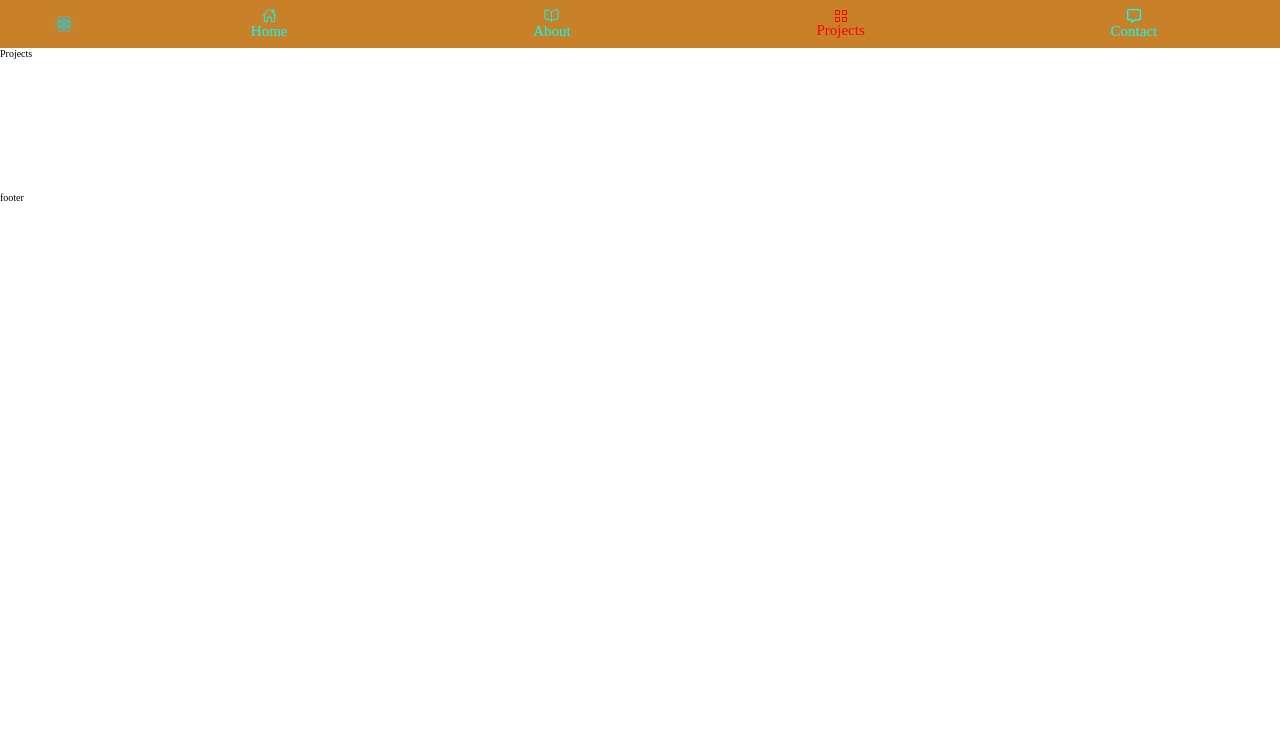
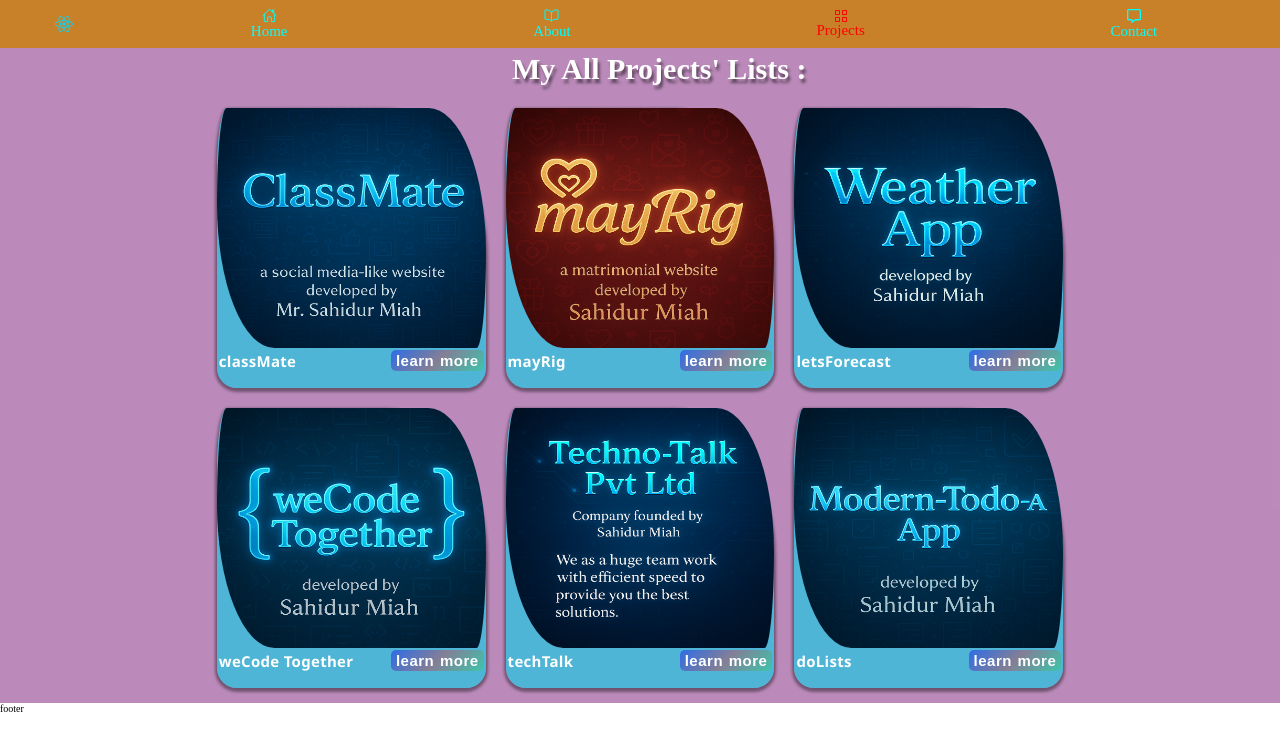
Before and after one commit to Code-Master20/My-Portfolio, a React (Vite) app: page /projects in a window 1280 px wide. Shown: the top 750 px of the page. Built offline with nearby package versions, Linux system fonts and the light colour scheme.

Commit message:
About & Projects pages completed

```diff
--- a/src/appComonents/Middle/Projects.jsx
+++ b/src/appComonents/Middle/Projects.jsx
@@ -1,4 +1,74 @@
 import styles from "./Projects.module.css";
+import classMateAppImg from "../../assets/ClassMate-App.png";
+import mayRigAppImg from "../../assets/mayRig.png";
+import modernTodoAppImg from "../../assets/Modern-Todo-App.png";
+import technoTalkAppImg from "../../assets/Techno-Talk-Pvt-Ltd.png";
+import weatherAppImg from "../../assets/Weather-App.png";
+import weCodeTogetherAppImg from "../../assets/weCodeTogether-App.png";
+import { useRef, useEffect, useState } from "react";
+
 export const Projects = () => {
-  return <div className={styles["main-sec-container"]}>Projects</div>;
+  const parentRef = useRef(null);
+  const [childrens, setChildrens] = useState([]);
+
+  useEffect(() => {
+    if (parentRef.current) {
+      const children = parentRef.current.children;
+      setChildrens(children);
+    }
+  }, []);
+
+  return (
+    <main className={`${styles["main-section-one"]}`}>
+      <div>
+        <h1>My All Projects' lists :</h1>
+      </div>
+      <section className={`${styles["main-section-two"]}`} ref={parentRef}>
+        {/* <div className={`${styles["main-section-child"]}`}> */}
+        <div>
+          <img src={classMateAppImg} alt="" />
+          <div>
+            <h1>classMate</h1>
+            <button>learn more</button>
+          </div>
+        </div>
+        <div>
+          <img src={mayRigAppImg} alt="" />
+          <div>
+            <h1>mayRig</h1>
+            <button>learn more</button>
+          </div>
+        </div>
+        <div>
+          <img src={weatherAppImg} alt="" />
+          <div>
+            <h1>letsForecast</h1>
+            <button>learn more</button>
+          </div>
+        </div>
+        <div>
+          <img src={weCodeTogetherAppImg} alt="" />
+          <div>
+            <h1>weCode Together</h1>
+            <button>learn more</button>
+          </div>
+        </div>
+        <div>
+          <img src={technoTalkAppImg} alt="" />
+          <div>
+            <h1>techTalk</h1>
+            <button>learn more</button>
+          </div>
+        </div>
+        <div>
+          <img src={modernTodoAppImg} alt="" />
+          <div>
+            <h1>doLists</h1>
+            <button>learn more</button>
+          </div>
+        </div>
+        {/* </div> */}
+      </section>
+    </main>
+  );
 };
--- a/src/appComonents/Middle/Projects.module.css
+++ b/src/appComonents/Middle/Projects.module.css
@@ -1,5 +1,228 @@
-.main-sec-container {
-  min-height: 18vh;
-  max-width: 25vh;
+* {
+  margin: 0;
+  padding: 0;
+  box-sizing: border-box;
+}
+
+.main-section-one {
   width: 100vw;
+  height: auto;
+  align-self: center;
+  background-color: hsla(301, 69%, 28%, 0.5);
 }
+
+.main-section-one > div {
+  position: absolute;
+  color: white;
+  font-size: 1rem;
+  left: 25vw;
+  top: 6.5%;
+  text-shadow: 2px 4px 3px rgba(0, 0, 0, 0.5);
+}
+
+.main-section-two {
+  width: 100%;
+  height: auto;
+  padding: 6rem 1rem 1rem 1rem;
+  display: flex;
+  flex-direction: row;
+  justify-content: space-evenly;
+  flex-wrap: wrap;
+  row-gap: 1rem;
+  column-gap: 0.5rem;
+}
+
+.main-section-two > * {
+  flex: 0 0 40%; /* each item takes 40% width of the parent->main-section-two's width */
+}
+
+.main-section-two > div {
+  /* its width is 40% of the parent width main-section-two */
+  background-color: rgba(38, 197, 225, 0.726);
+  height: auto;
+  border-radius: 1rem;
+  border-top-right-radius: 4rem 8rem;
+  border-top-left-radius: 2rem 4rem;
+  box-shadow: 0px 2px 3px 2px rgba(0, 0, 0, 0.4);
+  transition: transform 0.3s ease;
+  position: relative;
+}
+
+.main-section-two > div:hover {
+  transform: scale(1.03);
+}
+
+.main-section-two > div:hover::after {
+  opacity: 1;
+  z-index: 99999;
+}
+
+.main-section-two > div::after {
+  content: "Double click on image to enter the project";
+  position: relative;
+  bottom: 10rem;
+  left: 3%;
+  opacity: 0;
+  transition: opacity 0.3s;
+  background: rgba(0, 0, 0, 0.1);
+  color: #fff;
+  padding: 4px 8px;
+  font-size: 1rem;
+  /* white-space: wrap; */
+  text-wrap: wrap;
+}
+
+.main-section-two > div img {
+  width: 100%;
+  height: 80%;
+  border-radius: 2rem 4rem/4rem 8rem;
+}
+
+.main-section-two > div > div {
+  display: flex;
+  flex-direction: row;
+  justify-content: space-between;
+  align-items: center;
+  column-gap: 0.5rem;
+  padding-right: 0.2rem;
+  padding-left: 0.2rem;
+}
+
+/* .main-section-two > div :nth-child(4) {
+  margin-top: 0.2rem;
+} */
+
+.main-section-two > div > div > :first-child {
+  color: white;
+  font-size: 1.1rem;
+  white-space: wrap;
+  font-weight: 700;
+  font-family: "Segoe UI", Tahoma, Geneva, Verdana, sans-serif;
+  letter-spacing: 0.3px;
+}
+
+.main-section-two > div > div :last-child {
+  font-size: 1rem;
+  text-wrap: nowrap;
+  color: white;
+  padding: 0.2rem 0.5rem;
+  background: linear-gradient(
+    135deg,
+    rgba(0, 0, 255, 0.4),
+    rgba(255, 0, 0, 0.3),
+    rgba(0, 255, 0, 0.2)
+  );
+  border: none;
+  border-radius: 0.5rem;
+  transition: background-color 0.2s ease;
+}
+
+.main-section-two > div > div :last-child:active {
+  background: none;
+  background-color: rgb(14, 14, 117);
+}
+
+@media (min-width: 400px) {
+  .main-section-one > div {
+    font-size: 1.3rem;
+    left: 26vw;
+  }
+
+  .main-section-two {
+    row-gap: 1.5rem;
+  }
+
+  .main-section-two > div::after {
+    font-size: 1.5rem;
+    bottom: 13rem;
+  }
+
+  .main-section-two > div > div {
+    align-items: center;
+  }
+
+  .main-section-two > div > div :first-child {
+    font-size: 1.5rem;
+  }
+  .main-section-two > div > div :last-child {
+    font-size: 1.5rem;
+  }
+}
+
+@media (min-width: 600px) {
+  .main-section-one > div {
+    font-size: 1.5rem;
+    left: 32vw;
+    text-transform: capitalize;
+  }
+
+  .main-section-two {
+    row-gap: 2rem;
+  }
+  .main-section-two > div {
+    /* its width is 40% of the parent width main-section-two */
+
+    border-radius: 2rem;
+    border-top-right-radius: 10rem 15rem;
+    border-top-left-radius: 1rem 6.5rem;
+  }
+
+  .main-section-two > div img {
+    width: 100%;
+    height: 80%;
+    border-radius: 1rem 6rem/10rem 15rem;
+  }
+
+  .main-section-two > div > div :last-child {
+    font-size: 1.5rem;
+    font-weight: 700;
+    word-spacing: 1px;
+    letter-spacing: 0.5px;
+  }
+}
+
+@media (min-width: 768px) {
+  .main-section-two {
+    width: 100%;
+    height: auto;
+    padding: 6rem 1rem 1.5rem 1rem;
+    display: flex;
+    flex-direction: row;
+    justify-content: center;
+    flex-wrap: wrap;
+    gap: 2rem;
+  }
+
+  .main-section-two > div {
+    /* its width is 40% of the parent width main-section-two */
+    height: auto;
+    width: fit-content;
+  }
+
+  .main-section-two > div img {
+    width: 100%;
+    height: 24rem;
+    cursor: crosshair;
+  }
+  .main-section-two > div > div :last-child {
+    cursor: pointer;
+  }
+  .main-section-two > * {
+    flex: none;
+  }
+}
+
+@media (min-width: 1024px) {
+  .main-section-one {
+    display: flex;
+    flex-direction: column;
+    align-items: center;
+  }
+  .main-section-one > div {
+    font-size: 1.5rem;
+    left: 40vw;
+  }
+  .main-section-two {
+    width: 80%;
+  }
+}
```
